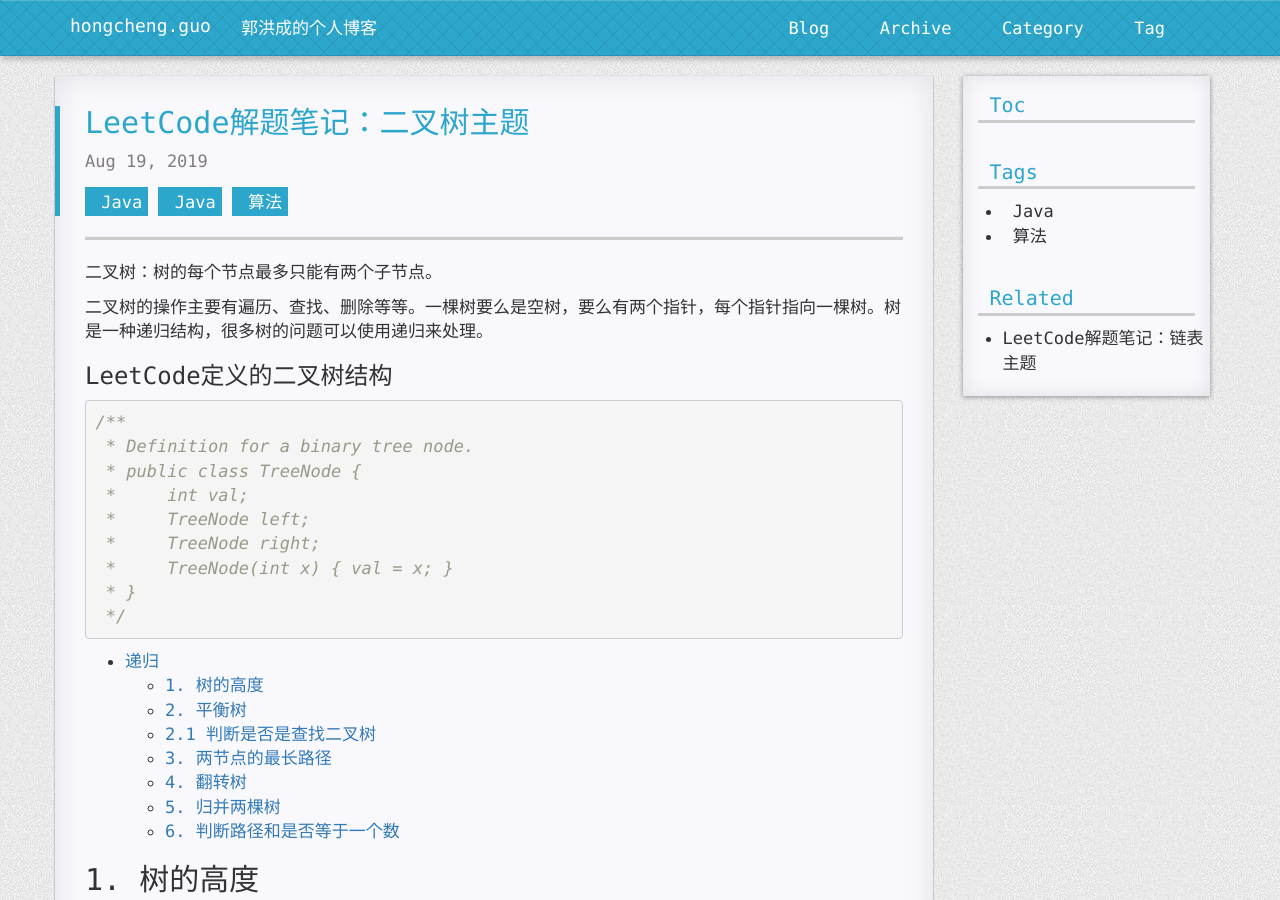
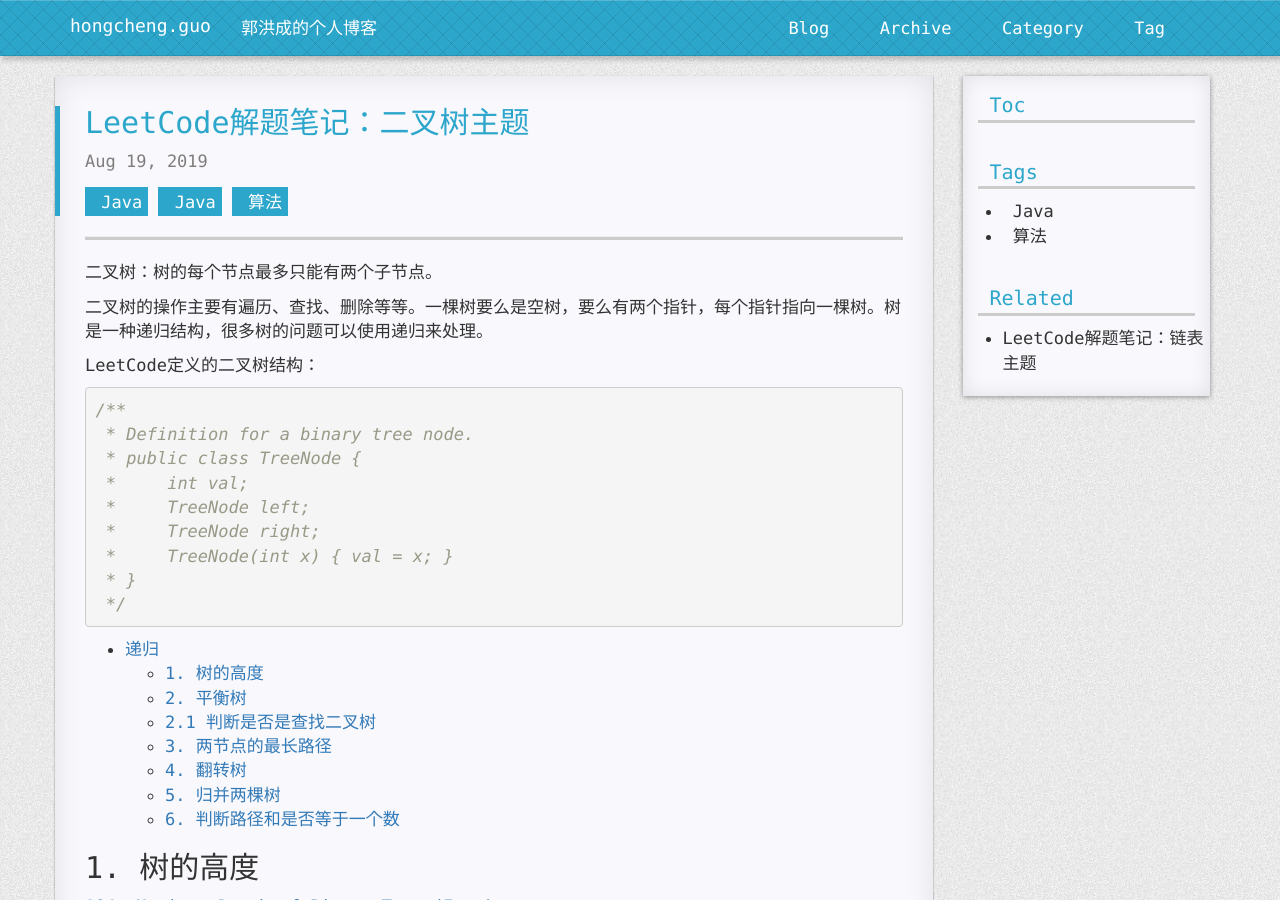
Before and after one commit to FrankdeBoers/blog, a Jekyll site: the page built from _posts/2019-08-19-LeetCode解题笔记：二叉树主题.md, in a window 1280 px wide and 900 px high. Built offline with Jekyll 4.4.1, drawn with Linux system fonts in a browser that asks for light colours; nearby versions of some CDN libraries; a style sheet for code colours, icons or effects is not loaded.

````diff
--- a/_posts/2019-08-19-LeetCode解题笔记：二叉树主题.md
+++ b/_posts/2019-08-19-LeetCode解题笔记：二叉树主题.md
@@ -7,7 +7,8 @@ categories: Java
 
 二叉树的操作主要有遍历、查找、删除等等。一棵树要么是空树，要么有两个指针，每个指针指向一棵树。树是一种递归结构，很多树的问题可以使用递归来处理。
 
-### LeetCode定义的二叉树结构
+LeetCode定义的二叉树结构：
+
 ```java
 /**
  * Definition for a binary tree node.
````
